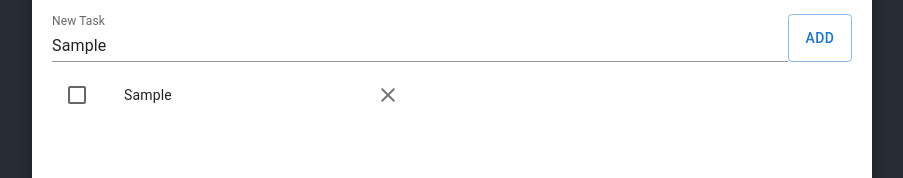
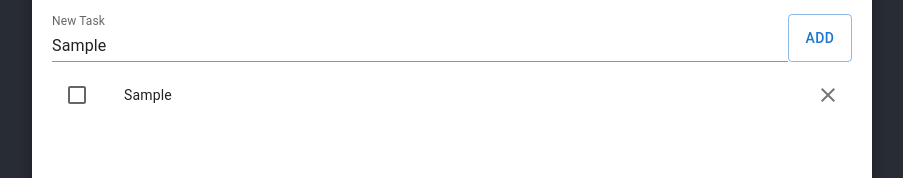
Before and after one commit to vaahxx/to-do-list, a React (Create React App) app: page / in a window 1280 px wide. Both pictures are taken after typing "Sample" into the empty fields and a click on the button "ADD". Shown: the part 355-533 px from the top of the page, without its empty margins (188-1091 px from the left). Built offline with nearby package versions, Linux system fonts and the light colour scheme.

Commit message:
fix list item width and rename files

```diff
--- a/src/App.tsx
+++ b/src/App.tsx
@@ -1,7 +1,7 @@
 import { useState } from "react";
 import "./App.css";
-import Header from "./Header/Header";
-import AddTask from "./AddTask/AddTask";
+import Header from "./Header";
+import AddTask from "./AddTask";
 import TasksList from "./TasksList";
 import { Card } from "@mui/material";
 
--- a/src/TasksList/index.tsx
+++ b/src/TasksList/index.tsx
@@ -30,7 +30,7 @@ export default function TasksList(props: TasksListProps): JSX.Element {
   };
 
   return (
-    <List sx={{ width: "100%", maxWidth: 360, bgcolor: "background.paper" }}>
+    <List sx={{ width: "100%", bgcolor: "background.paper" }}>
       {props.tasks.map((task: string) => {
         const labelId = `checkbox-list-label-${task}`;
 
@@ -41,7 +41,7 @@ export default function TasksList(props: TasksListProps): JSX.Element {
               <IconButton
                 edge="end"
                 aria-label="delete"
-                onClick={(ev) => props.onDeleteTask(task)}
+                onClick={() => props.onDeleteTask(task)}
               >
                 <ClearIcon />
               </IconButton>
```
Also changed, not shown: src/AddTask/index.tsx (renamed from src/AddTask/AddTask.tsx), src/Header/index.tsx (renamed from src/Header/Header.tsx).
